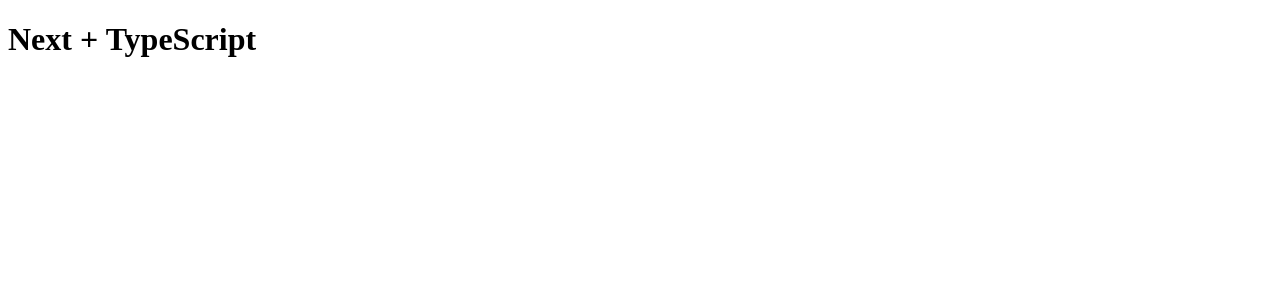
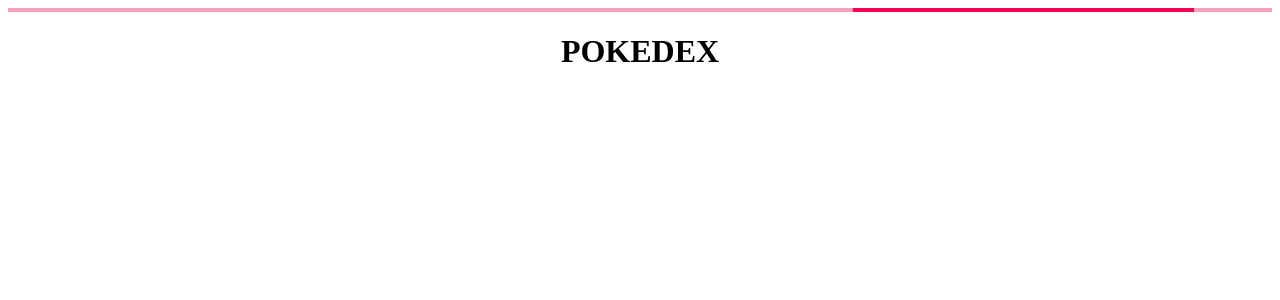
Before and after one commit to noguecisar97/POKEDEX, a Next.js app: page / in a window 1280 px wide. Shown: the top 300 px of the page. Built offline with nearby package versions, Linux system fonts and the light colour scheme.

Commit message:
feat: add componente de loading e dependencias material-ui e styled-components

```diff
--- a/package.json
+++ b/package.json
@@ -19,10 +19,12 @@
     }
   },
   "dependencies": {
+    "@material-ui/core": "^4.11.4",
     "dotenv": "^10.0.0",
     "next": "10.2.3",
     "react": "17.0.2",
-    "react-dom": "17.0.2"
+    "react-dom": "17.0.2",
+    "styled-components": "^5.3.0"
   },
   "devDependencies": {
     "@babel/core": "^7.14.3",
@@ -34,6 +36,7 @@
     "@types/node": "^15.12.1",
     "@types/react": "^17.0.9",
     "@types/react-test-renderer": "^17.0.1",
+    "@types/styled-components": "^5.1.9",
     "@typescript-eslint/eslint-plugin": "^4.26.0",
     "@typescript-eslint/parser": "^4.26.0",
     "babel-jest": "^27.0.2",
--- /dev/null
+++ b/src/components/Loading/index.tsx
@@ -0,0 +1,3 @@
+import { Loading } from './loading'
+
+export default Loading
--- /dev/null
+++ b/src/components/Loading/loading.tsx
@@ -0,0 +1,5 @@
+import LinearProgress from '@material-ui/core/LinearProgress'
+
+export const Loading = (): JSX.Element => {
+  return <LinearProgress color="secondary" />
+}
--- a/src/pages/index.tsx
+++ b/src/pages/index.tsx
@@ -1,9 +1,12 @@
 import { NextPage } from 'next'
+import { Titulo } from './styles'
+import Loading from 'components/Loading'
 
-export const Home: NextPage = (): JSX.Element => {
+const Home: NextPage = (): JSX.Element => {
   return (
     <div>
-      <h1>Next + TypeScript</h1>
+      <Loading />
+      <Titulo>Pokedex</Titulo>
     </div>
   )
 }
--- /dev/null
+++ b/src/pages/styles.ts
@@ -0,0 +1,6 @@
+import styled from 'styled-components'
+
+export const Titulo = styled.h1`
+  text-align: center;
+  text-transform: uppercase;
+`
```
Also changed, not shown: 1 other file (tests, documents, lock files or other folders).
